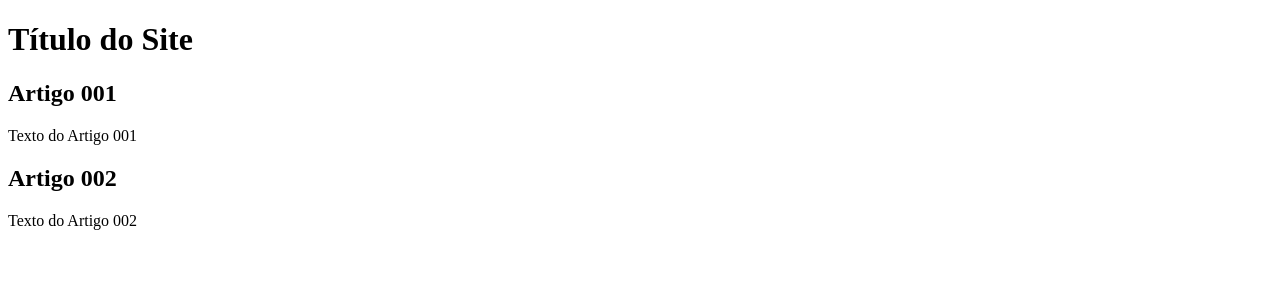
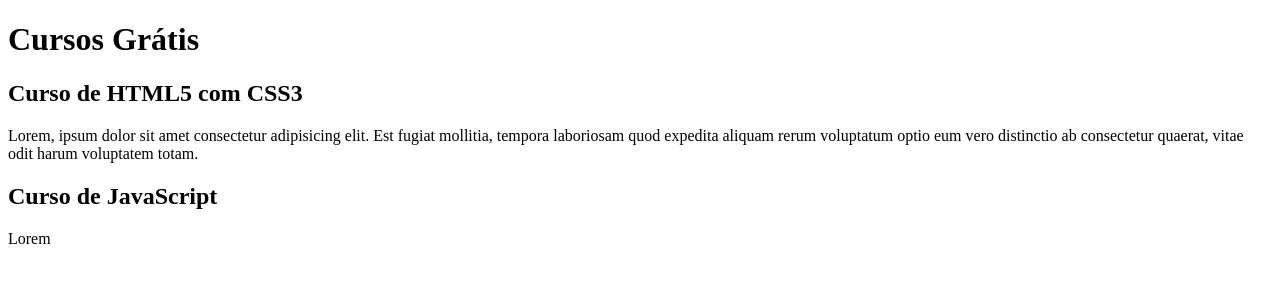
Before and after one commit to HeitorAfonso/projeto-teste, a plain HTML site: page index.html in a window 1280 px wide. Drawn offline with Linux system fonts and the light colour scheme.

Commit message:
Comecei a escrever conteúdo

```diff
--- a/index.html
+++ b/index.html
@@ -9,15 +9,15 @@
 <body>
     <main>
         <header>
-            <h1>Título do Site</h1>
+            <h1>Cursos Grátis</h1>
         </header>
         <article>
-            <h2>Artigo 001</h2>
-            <p>Texto do Artigo 001</p>
+            <h2>Curso de HTML5 com CSS3</h2>
+            <p>Lorem, ipsum dolor sit amet consectetur adipisicing elit. Est fugiat mollitia, tempora laboriosam quod expedita aliquam rerum voluptatum optio eum vero distinctio ab consectetur quaerat, vitae odit harum voluptatem totam.</p>
         </article>
         <article>
-            <h2>Artigo 002</h2>
-            <p>Texto do Artigo 002</p>
+            <h2>Curso de JavaScript</h2>
+            <p>Lorem</p>
         </article>
     </main>
 </body>
```
